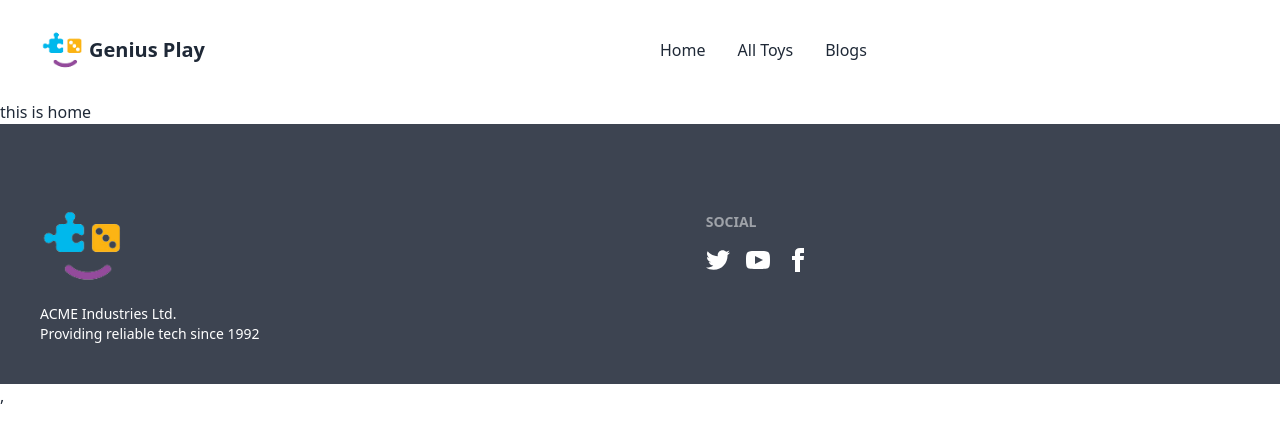
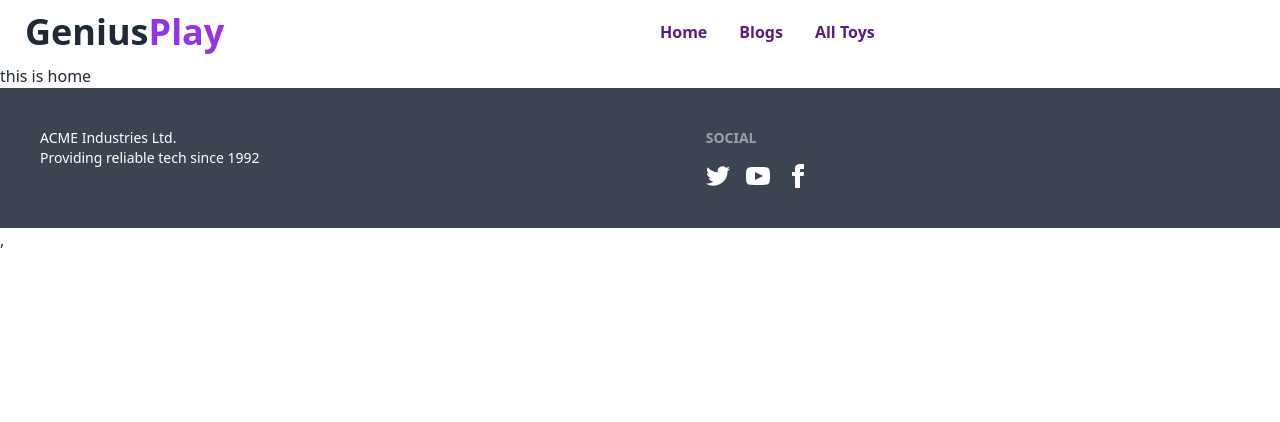
Before and after one commit to somaiya484/Toy-client, a React (Vite) app: page / in a window 1280 px wide. Shown: the top 422 px of the page. Built offline with nearby package versions, Linux system fonts and the light colour scheme.

Commit message:
navbar style added

```diff
--- a/src/allPages/Others/Footer/Footer.jsx
+++ b/src/allPages/Others/Footer/Footer.jsx
@@ -1,13 +1,10 @@
-import logo from '../../../assets/logo.png'
-
 const Footer = () => {
     return (
-        <footer className="footer p-10 bg-neutral text-neutral-content align-middle">
+        <footer className="footer p-10 bg-neutral text-neutral-content w-full">
             <div>
-                <img className='-ml-16' src={logo} alt="" />
-                <p className='-mt-8'>ACME Industries Ltd.<br />Providing reliable tech since 1992</p>
+                <p>ACME Industries Ltd.<br />Providing reliable tech since 1992</p>
             </div>
-            <div className='mt-12'>
+            <div>
                 <span className="footer-title">Social</span>
                 <div className="grid grid-flow-col gap-4">
                     <a><svg xmlns="http://www.w3.org/2000/svg" width="24" height="24" viewBox="0 0 24 24" className="fill-current"><path d="M24 4.557c-.883.392-1.832.656-2.828.775 1.017-.609 1.798-1.574 2.165-2.724-.951.564-2.005.974-3.127 1.195-.897-.957-2.178-1.555-3.594-1.555-3.179 0-5.515 2.966-4.797 6.045-4.091-.205-7.719-2.165-10.148-5.144-1.29 2.213-.669 5.108 1.523 6.574-.806-.026-1.566-.247-2.229-.616-.054 2.281 1.581 4.415 3.949 4.89-.693.188-1.452.232-2.224.084.626 1.956 2.444 3.379 4.6 3.419-2.07 1.623-4.678 2.348-7.29 2.04 2.179 1.397 4.768 2.212 7.548 2.212 9.142 0 14.307-7.721 13.995-14.646.962-.695 1.797-1.562 2.457-2.549z"></path></svg></a>
--- a/src/allPages/Others/Navbar/Navbar.jsx
+++ b/src/allPages/Others/Navbar/Navbar.jsx
@@ -1,31 +1,28 @@
 import { Link } from 'react-router-dom';
-import logo from '../../../assets/logo.png'
 
 const Navbar = () => {
     const navbarPages = <>
-        <li><Link>Home</Link></li>
-        <li><Link>All Toys</Link></li>
-        <li><Link>Blogs</Link></li>
+        <li className='text-purple-900 hover:underline'><Link>Home</Link></li>
+        <li className='text-purple-900  hover:underline'><Link>Blogs</Link></li>
+        <li className='text-purple-900  hover:underline'><Link>All Toys</Link></li>
     </>
 
     return (
         <div className="navbar bg-base-100">
             <div className="navbar-start">
-                <div className='w-28 -mr-12'>
-                    <img src={logo} alt="" />
-                </div>
-                <a className="btn btn-ghost normal-case text-xl ">Genius Play</a>
+
+                <a className="btn btn-ghost normal-case text-4xl font-bold">Genius <span className='text-purple-600'>Play</span></a>
                 <div className="dropdown">
                     <label tabIndex={0} className="btn btn-ghost lg:hidden">
                         <svg xmlns="http://www.w3.org/2000/svg" className="h-5 w-5" fill="none" viewBox="0 0 24 24" stroke="currentColor"><path strokeLinecap="round" strokeLinejoin="round" strokeWidth="2" d="M4 6h16M4 12h8m-8 6h16" /></svg>
                     </label>
-                    <ul tabIndex={0} className="menu menu-compact dropdown-content mt-3 p-2 shadow bg-base-100 rounded-box w-52">
+                    <ul tabIndex={0} className="menu menu-compact dropdown-content mt-3 p-2 shadow bg-base-100 rounded-box w-52 ">
                         {navbarPages}
                     </ul>
                 </div>
             </div>
             <div className="navbar-center hidden lg:flex">
-                <ul className="menu menu-horizontal px-1">
+                <ul className="menu menu-horizontal px-1 font-semibold">
                     {navbarPages}
                 </ul>
             </div>
```
